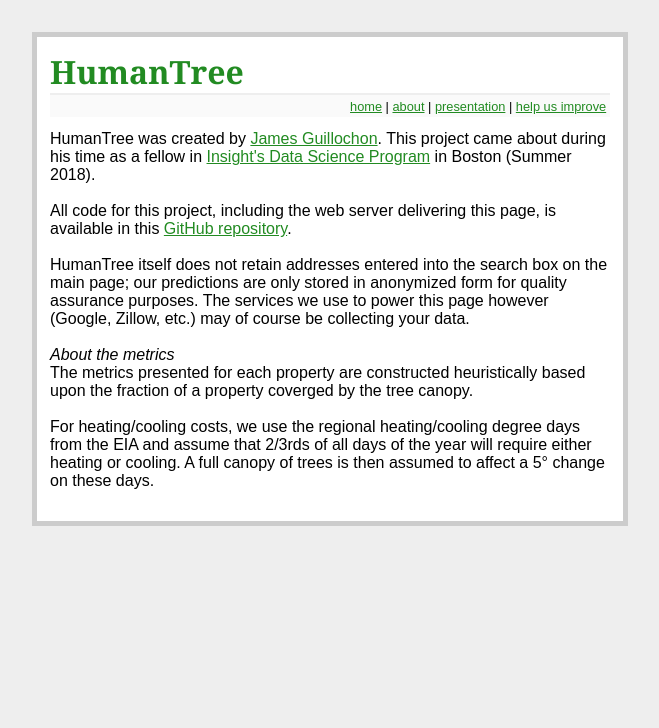
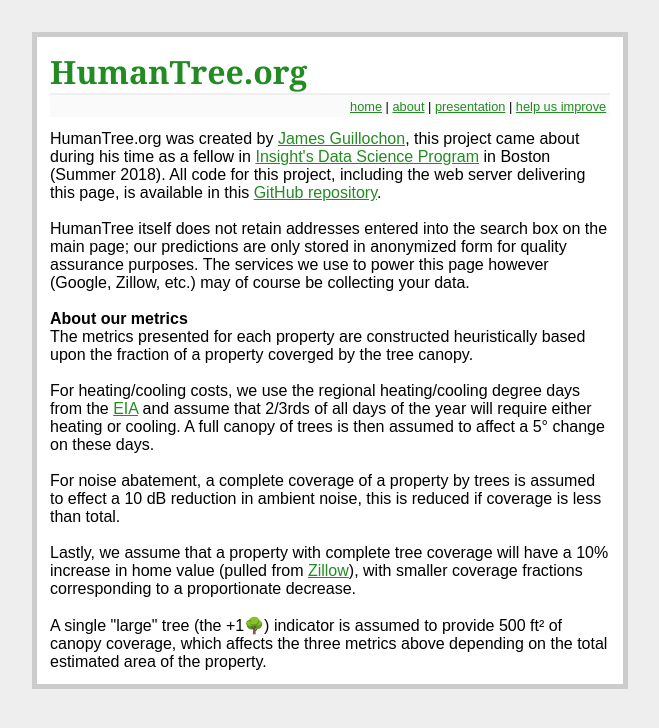
Before and after one commit to guillochon/humantree, a Flask app: page /about in a window 1280 px wide. Shown: the top 728 px of the page, without its empty margins (310-969 px from the left). Run offline with Flask 2, Linux system fonts and the light colour scheme; parts of the project's set-up code (start-up, migrations or seed data) failed here and were passed over.

Commit message:
ENH: add zillow logo, more to about

```diff
--- a/humantree/static/predict.js
+++ b/humantree/static/predict.js
@@ -183,7 +183,7 @@ function metrics(image, head) {
         met_str += '<div class="stat-summary">'
         met_str += 'Estimated house value: $' + String((
           mets['house_value']).toFixed(0)).replace(
-          /\B(?=(\d{3})+(?!\d))/g, ",") + '.<br>'
+          /\B(?=(\d{3})+(?!\d))/g, ",") + '(via <img width=100px src="{{ url_for('static', filename='style.css') }}").<br>'
         met_str += 'Value increase from present trees: $' + String((
           mets['value_increase']).toFixed(0)).replace(
           /\B(?=(\d{3})+(?!\d))/g, ",") + '.<br>'
--- a/humantree/templates/about.html
+++ b/humantree/templates/about.html
@@ -1,13 +1,17 @@
 {% extends 'base.html' %}
 {% block content %}
-HumanTree was created by <a href="https://astrocrash.net">James Guillochon</a>. This project came about during his time as a fellow in <a href="https://www.insightdatascience.com/fellows">Insight's Data Science Program</a> in Boston (Summer 2018).<br><br>
-
-All code for this project, including the web server delivering this page, is available in this <a href="https://github.com/guillochon/humantree">GitHub repository</a>.<br><br>
+HumanTree.org was created by <a href="https://astrocrash.net">James Guillochon</a>, this project came about during his time as a fellow in <a href="https://www.insightdatascience.com/fellows">Insight's Data Science Program</a> in Boston (Summer 2018). All code for this project, including the web server delivering this page, is available in this <a href="https://github.com/guillochon/humantree">GitHub repository</a>.<br><br>
 
 HumanTree itself does not retain addresses entered into the search box on the main page; our predictions are only stored in anonymized form for quality assurance purposes. The services we use to power this page however (Google, Zillow, etc.) may of course be collecting your data.<br><br>
 
-<em>About the metrics</em><br>
+<strong>About our metrics</strong><br>
 The metrics presented for each property are constructed heuristically based upon the fraction of a property coverged by the tree canopy.<br><br>
 
-For heating/cooling costs, we use the regional heating/cooling degree days from the EIA and assume that 2/3rds of all days of the year will require either heating or cooling. A full canopy of trees is then assumed to affect a 5&#176; change on these days.<br><br>
+For heating/cooling costs, we use the regional heating/cooling degree days from the <a href="https://www.eia.gov/">EIA</a> and assume that 2/3rds of all days of the year will require either heating or cooling. A full canopy of trees is then assumed to affect a 5&#176; change on these days.<br><br>
+
+For noise abatement, a complete coverage of a property by trees is assumed to effect a 10&nbsp;dB reduction in ambient noise, this is reduced if coverage is less than total.<br><br>
+
+Lastly, we assume that a property with complete tree coverage will have a 10% increase in home value (pulled from <a href="https://www.zillow.com">Zillow</a>), with smaller coverage fractions corresponding to a proportionate decrease.<br><br>
+
+A single "large" tree (the +1🌳) indicator is assumed to provide 500&nbsp;ft&#178; of canopy coverage, which affects the three metrics above depending on the total estimated area of the property.
 {% endblock %}
--- a/humantree/templates/base.html
+++ b/humantree/templates/base.html
@@ -16,7 +16,7 @@
   </head>
   <body {% if request.endpoint == 'help' %} onload="insertSrcs();" {% endif %}>
     <div class="page">
-      <h1><a href="/">HumanTree</a></h1>
+      <h1><a href="/">HumanTree.org</a></h1>
       <div class=metanav>
         <a href="https://humantree.org">home</a> | <a href="about">about</a> | <a href="presentation">presentation</a> | <a href="help">help us improve</a>
       </div>
--- a/humantree/templates/index.html
+++ b/humantree/templates/index.html
@@ -31,7 +31,7 @@
   	<div class="cssload-cube cssload-c4"></div>
   	<div class="cssload-cube cssload-c3"></div>
   </div>
-  Analyzing...<br>(will take ~10 seconds)
+  Analyzing...<br>(will take ~20 seconds, your computer may be temporarily unresponsive)
 </div>
 <div class="imwrap" id="imwrap" style="display: none;">
   <div class="imagemask">
```
Also changed, not shown: humantree/static/zillow.gif (added).
